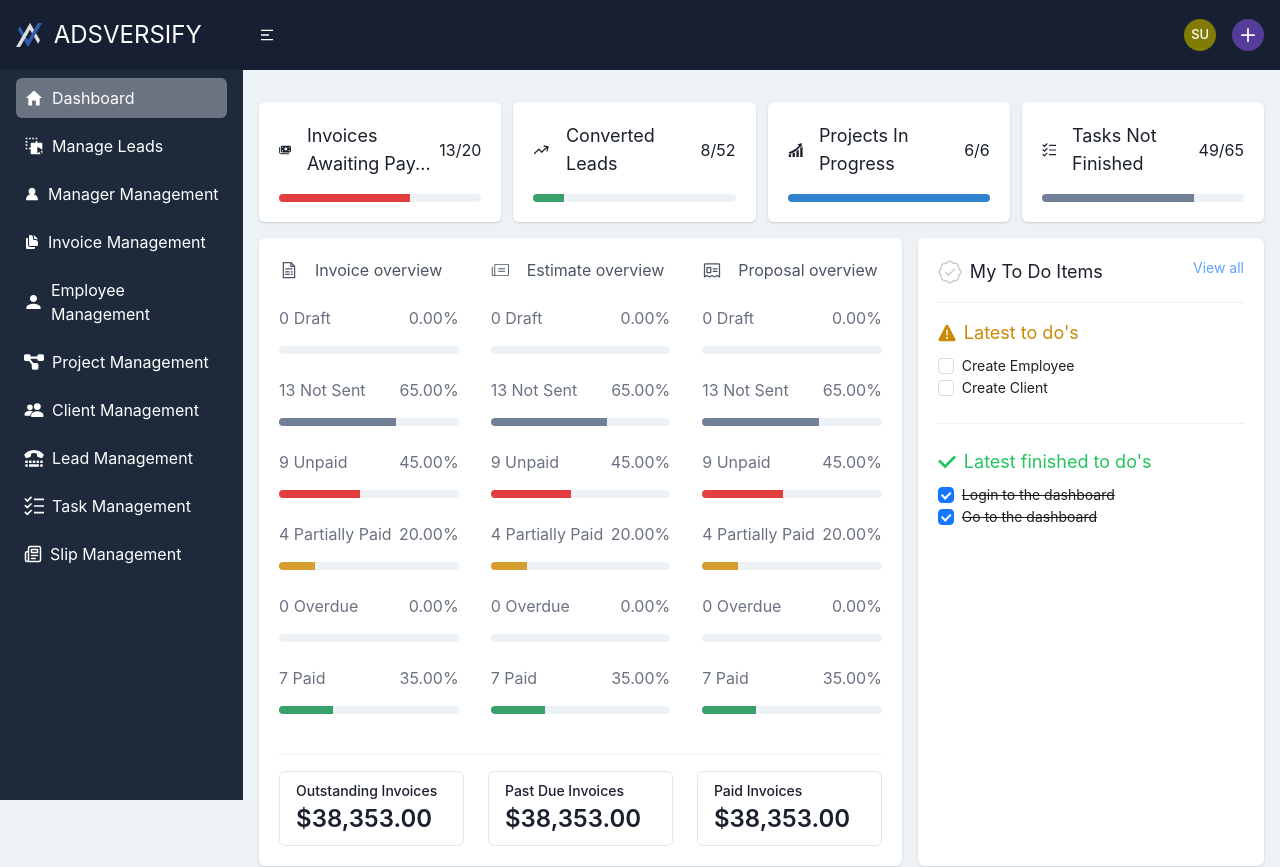
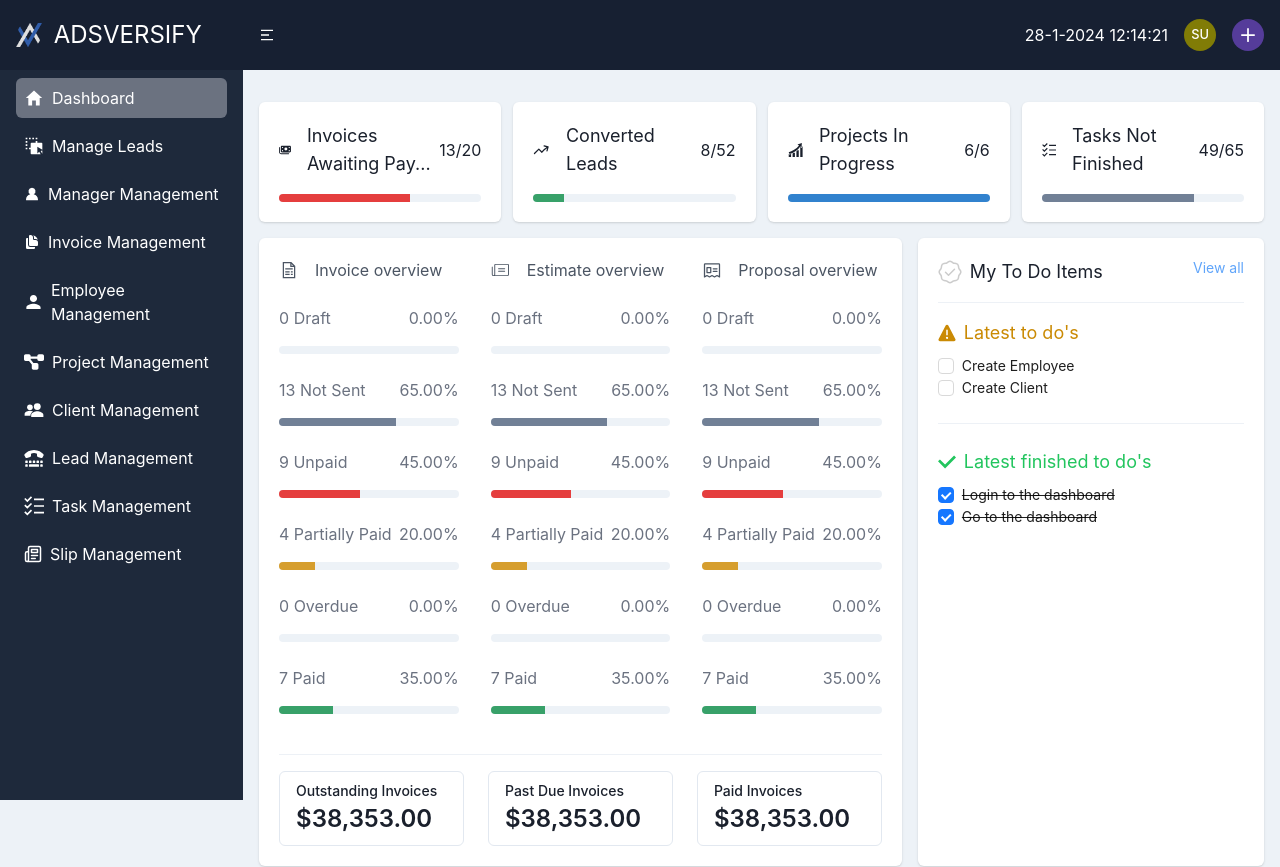
Before and after one commit to yashpapa6969/emp_frontend, a React (Vite) app: page /home in a window 1280 px wide. Shown: the top 867 px of the page. Built offline with nearby package versions, Linux system fonts and the light colour scheme; sample sign-in values are in the browser's storage.

Commit message:
updated navbar time

```diff
--- a/src/components/Navbar.jsx
+++ b/src/components/Navbar.jsx
@@ -33,11 +33,19 @@
     dispatch(logout());
     navigate("/login");
   };
+
+  const currentDate = new Date();
+  const dateString = `${currentDate.getDate()}-${currentDate.getMonth()}-${currentDate.getFullYear()}`
+  const timeString = currentDate.getHours() + ':' + currentDate.getMinutes() + ':' + currentDate.getSeconds();
+
   return (
     <>
       <div className="w-full h-[70px] bg-[#172032] flex items-center justify-between px-4">
         <div className="text-white cursor-pointer" onClick={() => setShowSidebar(!showSidebar)}><RiMenu2Fill /></div>
         <div className="flex gap-4 items-center justify-center">
+          <div className='text-white'>
+            {dateString} {timeString}
+          </div>
           <Menu>
             <MenuButton righticon={<ChevronDownIcon />}>
               <Avatar size='sm' name={user.name} />
```
